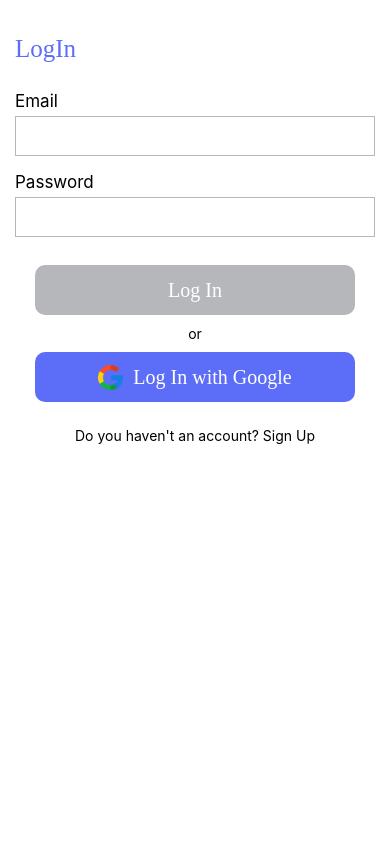
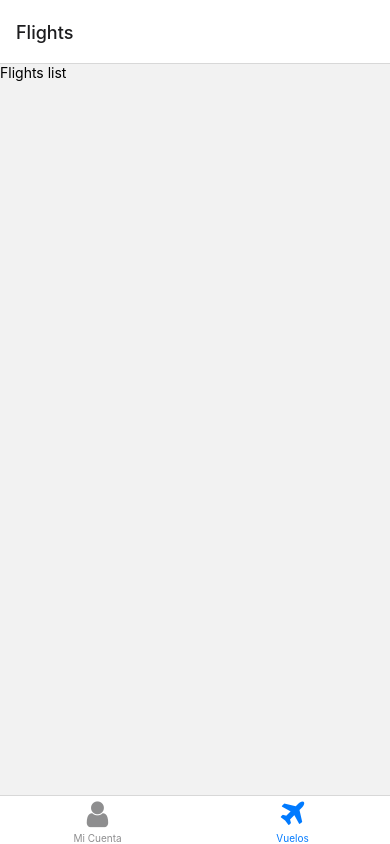
Before and after one commit to BC-MAY-21-RN/kata-05-reservacion-de-vuelos-k5-f22-t4, a React Native app in the folder ReservacionVuelos/: screen /Flights in a window 390 px wide. Built offline with nearby package versions, Linux system fonts and the light colour scheme.

Commit message:
Add react-navigation Config react-navigation and add tab navigation
Co-authored-by: Jesus David <jbernalme@gmail.com>
Co-authored-by: etneciv <flopez27@ucol.mx>
Co-authored-by: GabyVel <gaby_5614@hotmail.com>
Co-authored-by: EverardoTV <eveviera244@gmail.com>

```diff
--- a/ReservacionVuelos/App.js
+++ b/ReservacionVuelos/App.js
@@ -1,9 +1,15 @@
 import React from 'react';
+import { NavigationContainer } from "@react-navigation/native";
+import Navigation from "./src/navigation/Navigation";
 
 import SignUp from './src/screens/SignUp';
 import LogIn from './src/screens/LogIn';
 const App = () => {
-  return <LogIn />;
+  return (
+    <NavigationContainer>
+      <Navigation />
+    </NavigationContainer>
+  )
 };
 
 export default App;
--- a/ReservacionVuelos/package.json
+++ b/ReservacionVuelos/package.json
@@ -12,10 +12,14 @@
   "dependencies": {
     "@react-native-firebase/app": "^14.5.1",
     "@react-native-firebase/auth": "^14.5.1",
+    "@react-navigation/bottom-tabs": "^6.2.0",
+    "@react-navigation/native": "^6.0.8",
     "formik": "^2.2.9",
     "react": "17.0.2",
     "react-native": "0.67.3",
     "react-native-bouncy-checkbox": "^2.1.10",
+    "react-native-safe-area-context": "^4.2.2",
+    "react-native-screens": "^3.13.1",
     "react-native-vector-icons": "^9.1.0",
     "yup": "^0.32.11"
   },
--- /dev/null
+++ b/ReservacionVuelos/src/navigation/Navigation.js
@@ -0,0 +1,32 @@
+import React from "react";
+import Icon from 'react-native-vector-icons/FontAwesome';
+import { createBottomTabNavigator } from "@react-navigation/bottom-tabs";
+
+import LogIn from "../screens/LogIn";
+import SignUp from "../screens/SignUp";
+import Flights from "../screens/Flights";
+
+const Tab = createBottomTabNavigator();
+
+export default function Navigation() {
+    return(
+        <Tab.Navigator>
+            <Tab.Screen
+                name="Account"
+                component={LogIn}
+                options= {{
+                    tabBarLabel: "Mi Cuenta",
+                    tabBarIcon: ({ color, size }) => (<Icon name='user' size={30} color={color} />)
+                }}
+            />
+            <Tab.Screen
+                name="Flights"
+                component={Flights}
+                options= {{
+                    tabBarLabel: "Vuelos",
+                    tabBarIcon: ({ color, size }) => (<Icon name='plane' size={30} color={color} />)
+                }}
+            />
+        </Tab.Navigator>
+    )
+}
--- /dev/null
+++ b/ReservacionVuelos/src/screens/Flights.js
@@ -0,0 +1,10 @@
+import { View, Text } from 'react-native'
+import React from 'react'
+
+export default function Flights() {
+  return (
+    <View>
+      <Text>Flights list</Text>
+    </View>
+  )
+}
--- a/ReservacionVuelos/src/utils/styles/Styles.js
+++ b/ReservacionVuelos/src/utils/styles/Styles.js
@@ -8,7 +8,6 @@ module.exports = StyleSheet.create({
     flexDirection: 'column',
     padding: 15,
   },
-  form: {},
   field: {
     marginVertical: 8,
   },
```
Also changed, not shown: ReservacionVuelos/src/screens/Booking.js (added, +10 -0 lines), 2 other files (tests, documents, lock files or other folders).
